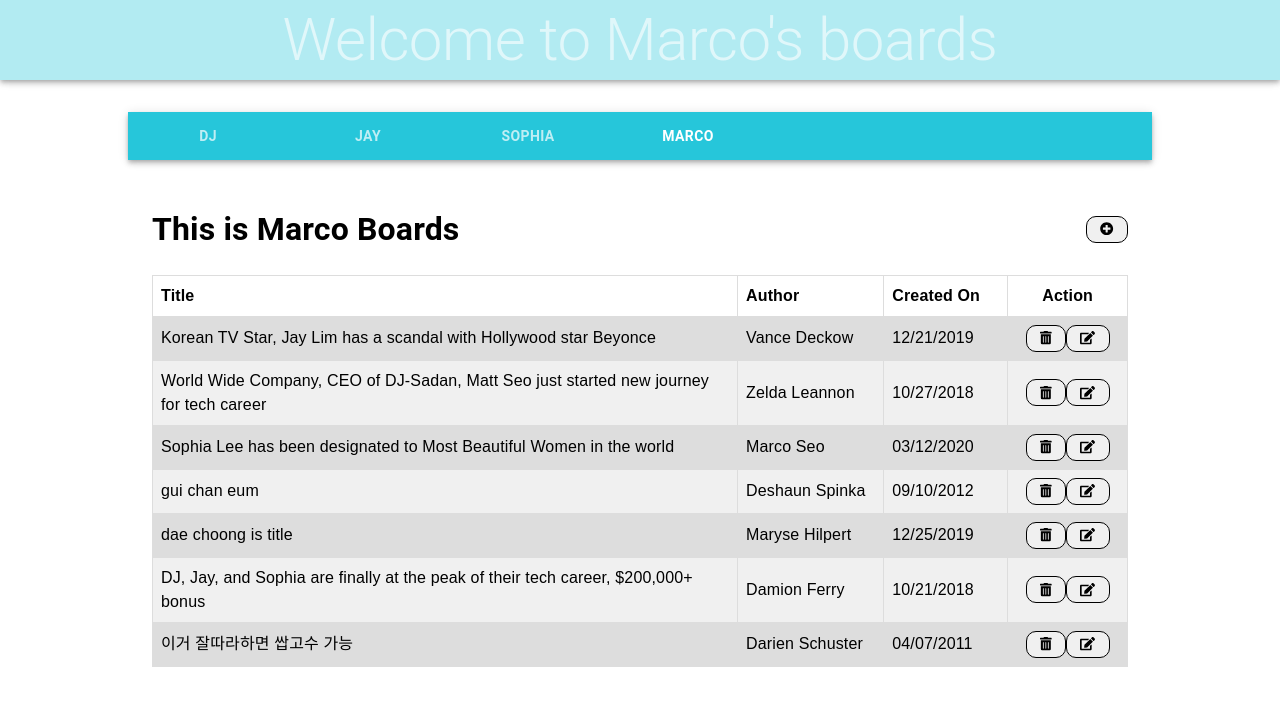
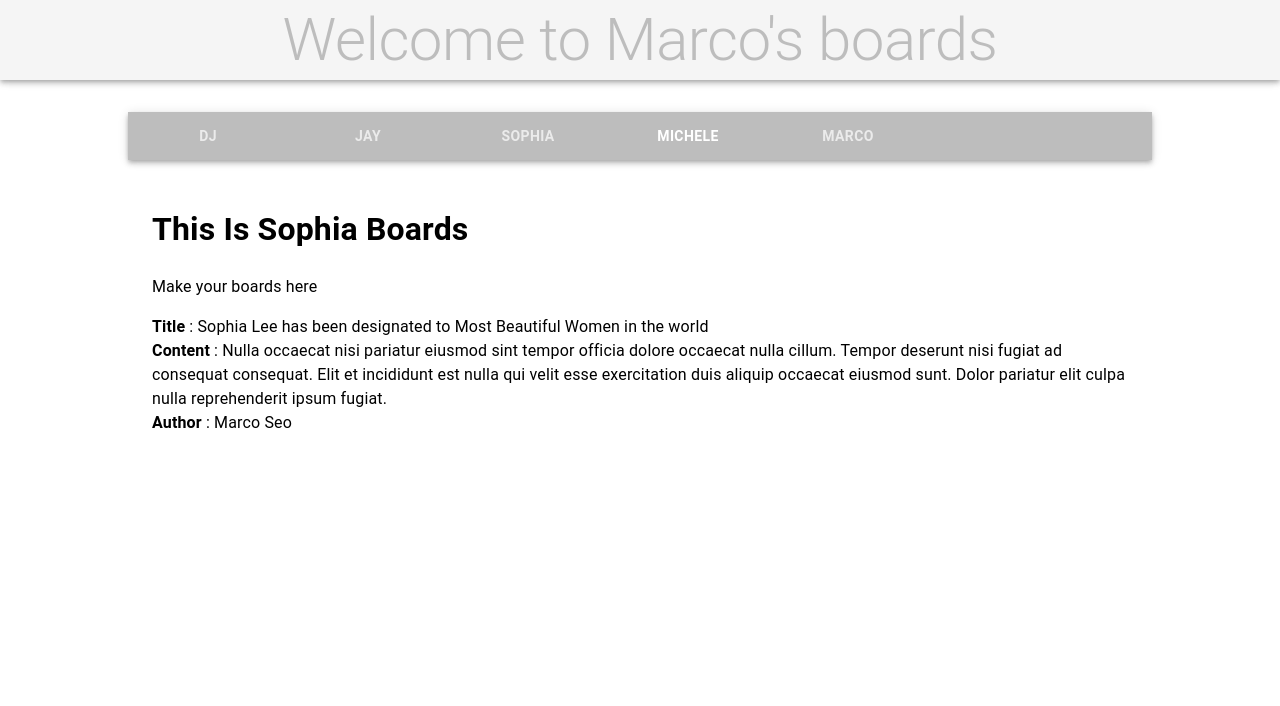
Before and after one commit to seeck3/DJAY_Sophia_Practice, a React (Create React App) app in the folder boards/: page / in a window 1280 px wide. Shown: the top 706 px of the page. Built offline with nearby package versions, Linux system fonts and the light colour scheme; what uuidv4 would draw is missing.

Commit message:
added Michele

```diff
--- a/boards/src/App.tsx
+++ b/boards/src/App.tsx
@@ -2,7 +2,7 @@ import React, { Fragment } from 'react';
 // Material UI Theme
 import { createMuiTheme } from '@material-ui/core/styles';
 import { ThemeProvider } from '@material-ui/styles';
-import { cyan } from '@material-ui/core/colors';
+import { cyan, grey } from '@material-ui/core/colors';
 
 import logo from './logo.svg';
 import './App.css';
@@ -11,14 +11,14 @@ import Header from './Components/Layouts/Header';
 const theme = createMuiTheme({
   palette: {
     primary: {
-      main: cyan[100],
+      main: grey[100],
     },
     secondary: {
-      main: cyan[400],
+      main: grey[400],
     },
     text: {
-      primary: cyan[50],
-      secondary: cyan[500],
+      primary: grey[400],
+      secondary: grey[50],
     },
   },
 });
--- /dev/null
+++ b/boards/src/Components/Boards/Michele/MicheleBoards.jsx
@@ -0,0 +1,26 @@
+import React from 'react';
+import PropTypes from 'prop-types';
+
+import mock_data from '../../../MockData/Data';
+
+const MicheleBoards = (props) => {
+  console.log('this is fake data', mock_data);
+  return (
+    <div>
+      <h1>This Is Sophia Boards</h1>
+      <p>Make your boards here</p>
+      <p>
+        <strong>Title</strong> : {mock_data[2].title}
+        <br />
+        <strong>Content</strong> : {mock_data[2].content}
+        <br />
+        <strong>Author</strong> :{' '}
+        {mock_data[2].author.firstName + ' ' + mock_data[2].author.lastName}
+      </p>
+    </div>
+  );
+};
+
+MicheleBoards.propTypes = {};
+
+export default MicheleBoards;
--- a/boards/src/Components/Layouts/Container.tsx
+++ b/boards/src/Components/Layouts/Container.tsx
@@ -1,8 +1,4 @@
 import React, { Fragment } from 'react';
-import PropTypes from 'prop-types';
-import DJBoards from '../Boards/DJ/DJBoards';
-import JayLimBoards from '../Boards/JayLim/JayLimBoards';
-import SophiaBoards from '../Boards/Sophia/SophiaBoards';
 import TabContainer from './TabContainer';
 
 const Container = (props: any) => {
--- a/boards/src/Components/Layouts/TabContainer.tsx
+++ b/boards/src/Components/Layouts/TabContainer.tsx
@@ -13,6 +13,7 @@ import DJBoards from '../Boards/DJ/DJBoards';
 import JayLimBoards from '../Boards/JayLim/JayLimBoards';
 import SophiaBoards from '../Boards/Sophia/SophiaBoards';
 import MarcoBoards from '../Boards/Marco/MarcoBoards';
+import MicheleBoards from '../Boards/Michele/MicheleBoards';
 
 function TabPanel(props: any) {
   const { children, value, index, ...other } = props;
@@ -63,7 +64,9 @@ const TabContainer = (props: any) => {
           <Tab color='textPrimary' label='DJ' {...a11yProps(0)} />
           <Tab color='textPrimary' label='Jay' {...a11yProps(1)} />
           <Tab color='textPrimary' label='Sophia' {...a11yProps(2)} />
-          <Tab color='textPrimary' label='Marco' {...a11yProps(3)} />
+
+          <Tab color='textPrimary' label='Michele' {...a11yProps(3)} />
+          <Tab color='textPrimary' label='Marco' {...a11yProps(4)} />
         </Tabs>
       </AppBar>
       <TabPanel value={value} index={0}>
@@ -76,6 +79,9 @@ const TabContainer = (props: any) => {
         <SophiaBoards />
       </TabPanel>
       <TabPanel value={value} index={3}>
+        <MicheleBoards />
+      </TabPanel>
+      <TabPanel value={value} index={4}>
         <MarcoBoards />
       </TabPanel>
     </div>
```
